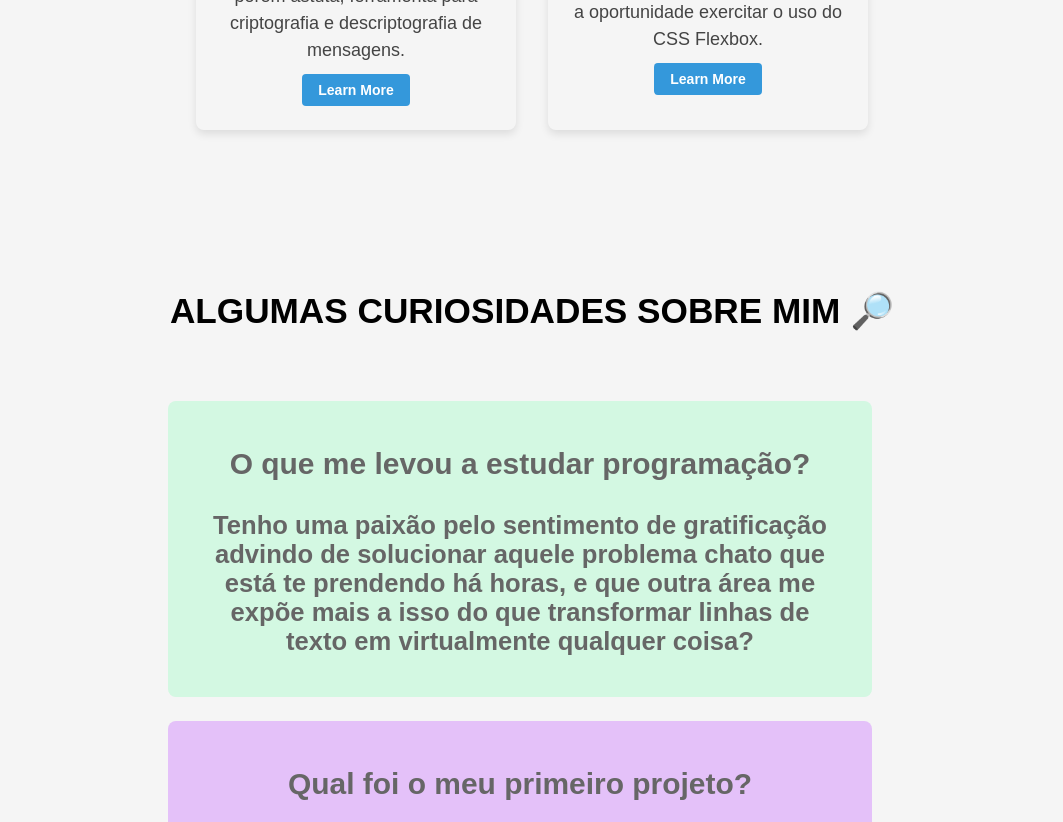
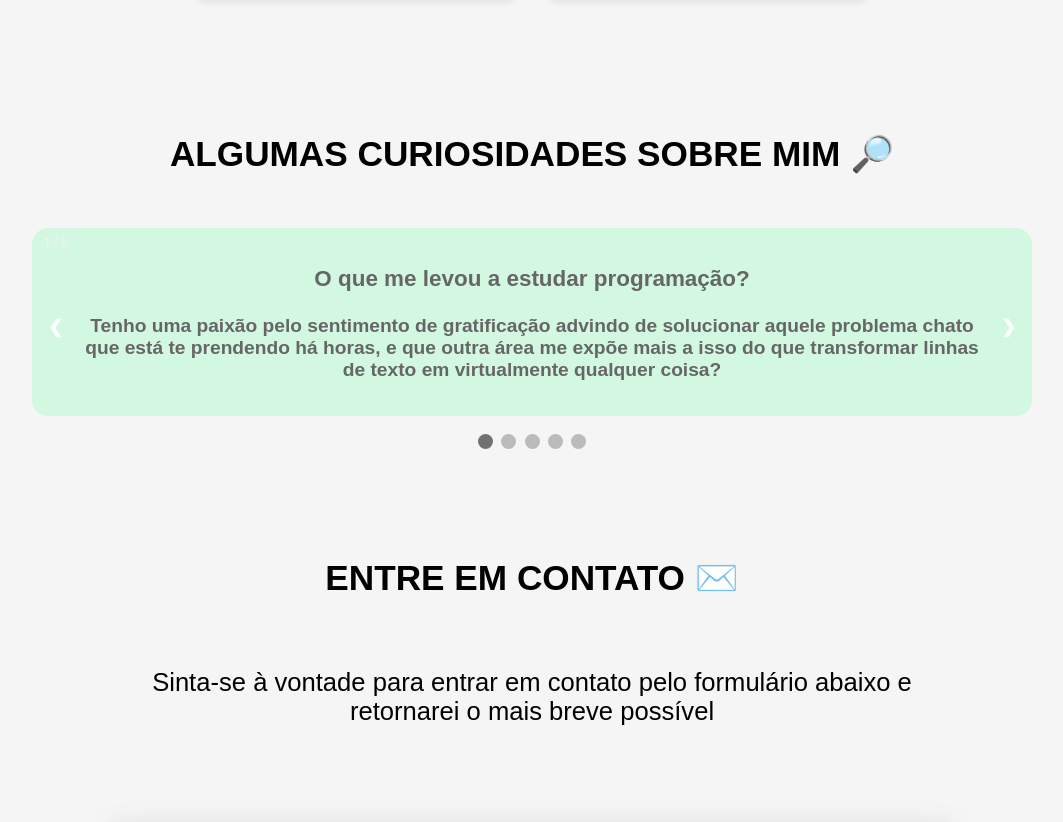
Before and after one commit to Gabriel-Mesq/webPortfolio, a plain HTML site: page index.html in a window 1280 px wide. Shown: the part 1978-2800 px from the top of the page, without its empty margins (108-1171 px from the left). Drawn offline with Linux system fonts and the light colour scheme; files whose address does not match are found by name.

Commit message:
Cleaner code

```diff
--- a/css/style.css
+++ b/css/style.css
@@ -1,20 +1,33 @@
+/* Geral */
 body {
     font-family: sans-serif;
     margin: 0;
     padding: 0;
     background-color: whitesmoke;
-    padding-top: 100px;
+    list-style: none;
+    box-sizing:border-box
+}
+
+main{
+    margin-top: 120px;
+}
+
+ul {
     list-style: none;
 }
 
+/* Header */
 header {
-    top: 0;
     display: flex;
     align-items: center;
     justify-content: space-between;
     background-color: white;
+    width: 100%;
     position: fixed;
-    width: 100%;
+    top: 0;
+    left: 0;
+    z-index: 1;
+
 }
 
 header h1 {
@@ -44,16 +57,11 @@ nav li:last-of-type {
 nav a {
     color: #333;
     text-decoration: none;
-    font-size: 2.4rem;
-}
-
-main {
-    margin-top: 80px;
-    padding: 20px;
+    font-size: 2.2rem;
 }
 
 section {
-    margin-bottom: 88px;
+    margin-bottom: 64px;
 }
 
 section h2 {
@@ -178,6 +186,7 @@ footer {
     width: 56%;
     border-radius: 8px;
     margin: 5rem auto 0 auto;
+    padding-bottom: 8rem;
 }
 
 form {
@@ -217,11 +226,14 @@ form {
     color: #333;
     text-transform: uppercase;
     letter-spacing: 1px;
-    display: inline-block;
     font-weight: 700;
     border-radius: 5px;
     box-shadow: 0 5px 15px 0 rgb(0 0 0 / 15%);
     transition: transform .3s;
+    display: flex;
+    align-items: center;
+    justify-content: center;
+    float: right;
 }
 
 
@@ -234,38 +246,106 @@ button {
     cursor: pointer;
 }
 
-dd {
-    padding-bottom: 24px;
+/* Curiosidades */
+
+.slideshow-container {
+
+    max-width: 1000px;
+    position: relative;
+    margin: auto;
+
 }
 
-.extra_cards {
+.mySlides {
+    display: none;
+    border-radius: 16px;
 
-    align-content: space-around;
-    display: flex;
-    flex-wrap: wrap;
-    text-align: center;
-    justify-content: center;
-    font-size: 1.6rem;
-    padding: 16px 8%;
-}
+  }
 
 .extra_itens {
-    max-width: 640px;
-    padding: 1rem 2rem;
-    margin-bottom: 1.5rem;
-    margin-right: 1.5rem;
-    font-size: 1.6rem;
-    border-radius: 8px;
+    padding: 1rem 2.5rem;
+    font-size: 1.2rem;
     font-weight: 600;
+    text-align: center;
     color: #666;
 }
 
-.extra_itens:nth-child(1) {background: #D3F8E2;}
-.extra_itens:nth-child(2) {background: #E4C1F9;}
-.extra_itens:nth-child(3) {background: #F694C1;}
-.extra_itens:nth-child(4) {background: #EDE7B1;}
-.extra_itens:nth-child(5) {background: #A9DEF9;}
+.mySlides:nth-child(1) {background: #D3F8E2;}
+.mySlides:nth-child(2) {background: #E4C1F9;}
+.mySlides:nth-child(3) {background: #F694C1;}
+.mySlides:nth-child(4) {background: #EDE7B1;}
+.mySlides:nth-child(5) {background: #A9DEF9;}
 
-ul {
-    list-style: none;
+/* Next & previous buttons */
+.prev, .next {
+  cursor: pointer;
+  position: absolute;
+  top: 50%;
+  width: auto;
+  margin-top: -22px;
+  padding: 16px;
+  color: white;
+  font-weight: bold;
+  font-size: 18px;
+  transition: 0.6s ease;
+  border-radius: 0 3px 3px 0;
+  user-select: none;
 }
+
+/* Position the "next button" to the right */
+.next {
+  right: 0;
+  border-radius: 3px 0 0 3px;
+}
+
+/* On hover, add a black background color with a little bit see-through */
+.prev:hover, .next:hover {
+  background-color: rgba(0,0,0,0.8);
+}
+
+.numbertext {
+  color: #f2f2f2;
+  font-size: 12px;
+  padding: 8px 12px;
+  position: absolute;
+  top: 0;
+}
+
+/* The dots/bullets/indicators */
+.dot {
+  cursor: pointer;
+  height: 15px;
+  width: 15px;
+  margin: 0 2px;
+  background-color: #bbb;
+  border-radius: 50%;
+  display: inline-block;
+  transition: background-color 0.6s ease;
+}
+
+.active, .dot:hover {
+  background-color: #717171;
+}
+
+/* Fading animation */
+.fade {
+  animation-name: fade;
+  animation-duration: 1.5s;
+}
+
+@keyframes fade {
+  from {opacity: .4}
+  to {opacity: 1}
+}
+
+  /* Style for screens smaller than 1000px */
+  @media (max-width: 1000px) {
+
+    .slideshow-container {
+        width: 88%;
+    }
+
+    nav li:last-of-type {
+        margin-right: 52px;
+    }
+}
--- a/index.html
+++ b/index.html
@@ -9,6 +9,7 @@
 </head>
 
 <body>
+
   <header>
     <h1>GABRIEL MESQUITA</h1>
     <nav>
@@ -102,23 +103,32 @@
 
     </section>
 
+    <section id="extras">
+
       <h2 class="titles">ALGUMAS CURIOSIDADES SOBRE MIM 🔎</h2>
 
-    <section id="extras">
+      <div class="slideshow-container">
 
-      <div class="extra_cards">
-
+        <!-- Full-width images with number and caption text -->
+        <div class="mySlides fade">
+          <div class="numbertext">1 / 5</div>
           <div class="extra_itens">
             <h3>O que me levou a estudar programação?</h3>
             <p>Tenho uma paixão pelo sentimento de gratificação advindo de solucionar aquele problema chato que está te prendendo há horas, e que outra área me expõe mais a isso do que transformar linhas de texto em virtualmente qualquer coisa?</p>
           </div>
+        </div>
 
+        <div class="mySlides fade">
+          <div class="numbertext">2 / 5</div>
           <div class="extra_itens">
             <h3>Qual foi o meu primeiro projeto?</h3>
             <p>Um solver para o jogo TERMO, construído com as funções de file handling do Python.</p>
             <p>Esse projeto pode ser encontrado, ainda forte e operante, no seguinte repositório: <a href="https://github.com/Gabriel-Mesq/TermoHelp">TermoHelp</a>.</p>
           </div>
+        </div>
 
+        <div class="mySlides fade">
+          <div class="numbertext">3 / 5</div>
             <div class="extra_itens">
               <h3>Interesses e Hobbies</h3>
               <p>Gosto de passar meu tempo livre lendo, com amigos, jogando ou codando projetos pessoais.</p>
@@ -130,16 +140,38 @@
                 <li>Filme: Interstellar</li>
               </ul>
           </div>
+        </div>
 
+        <div class="mySlides fade">
+          <div class="numbertext">4 / 5</div>
           <div class="extra_itens">
             <h3>De onde eu sou?</h3>
             <p>Sou de Goiânia, uma cidade do interior do Brasil. E morar relativamente afastado de grandes metrópoles é um dos fatores que me impulsionaram para uma área altamente globalizada.</p>
             <p>Tenho o desejo de futuramente viajar ao exterior, no topo dos locais de interesse tenho Alemanha e Escócia.</p>
           </div>
+        </div>
 
+        <div class="mySlides fade">
+          <div class="numbertext">5 / 5</div>
           <div class="extra_itens">
             <h3>E essa curiosidade?</h3>
             <p>A paleta que eu escolhi tem 5 cores, portanto, seria desperdício essa seção não conter ao mínimo 5 elementos, mesmo que eu não tenha mais o que acrescentar.</p>
+          </div>
+        </div>
+
+        <!-- Next and previous buttons -->
+        <a class="prev" onclick="plusSlides(-1)">&#10094;</a>
+        <a class="next" onclick="plusSlides(1)">&#10095;</a>
+      </div>
+      <br>
+
+      <!-- The dots/circles -->
+      <div style="text-align:center">
+        <span class="dot" onclick="currentSlide(1)"></span>
+        <span class="dot" onclick="currentSlide(2)"></span>
+        <span class="dot" onclick="currentSlide(3)"></span>
+        <span class="dot" onclick="currentSlide(4)"></span>
+        <span class="dot" onclick="currentSlide(5)"></span>
       </div>
 
     </section>
@@ -202,6 +234,7 @@
     <p>Copyright 2022.</p>
   </footer>
 
+  <script src="JavaScript/script.js"></script>
 </body>
 
 </html>
```
Lines whose indentation alone changed are shown as unchanged.
